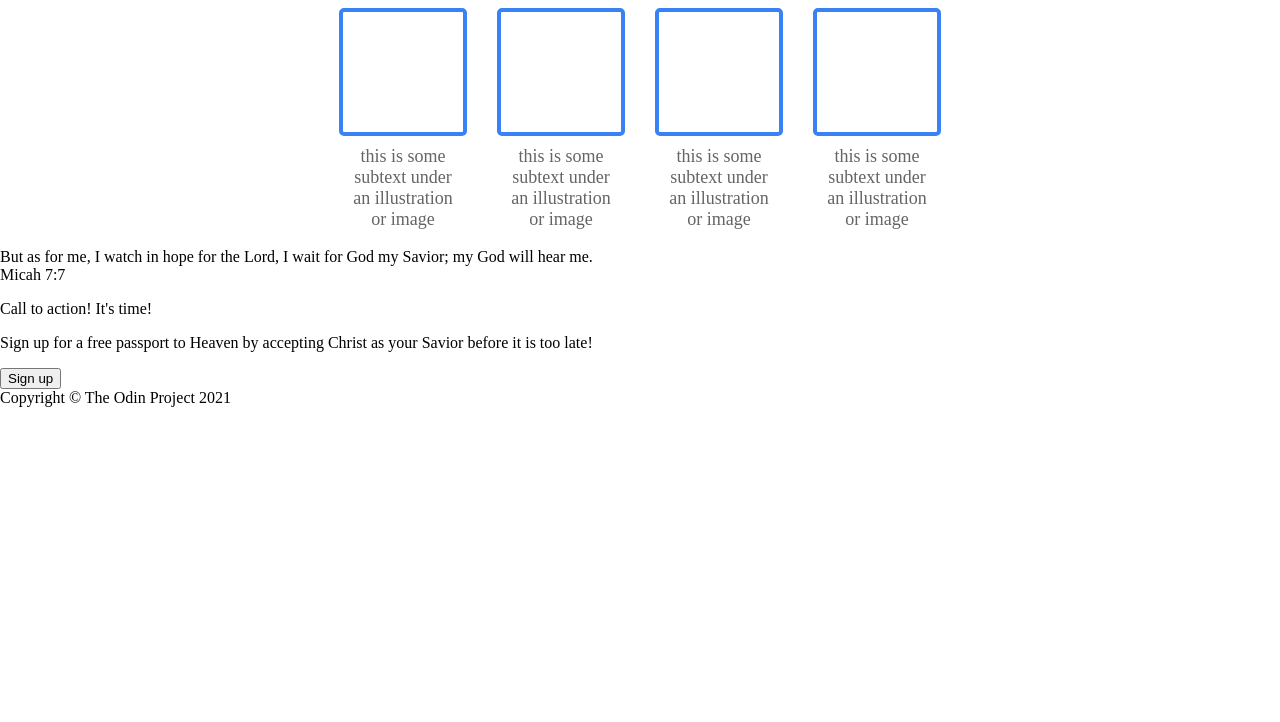
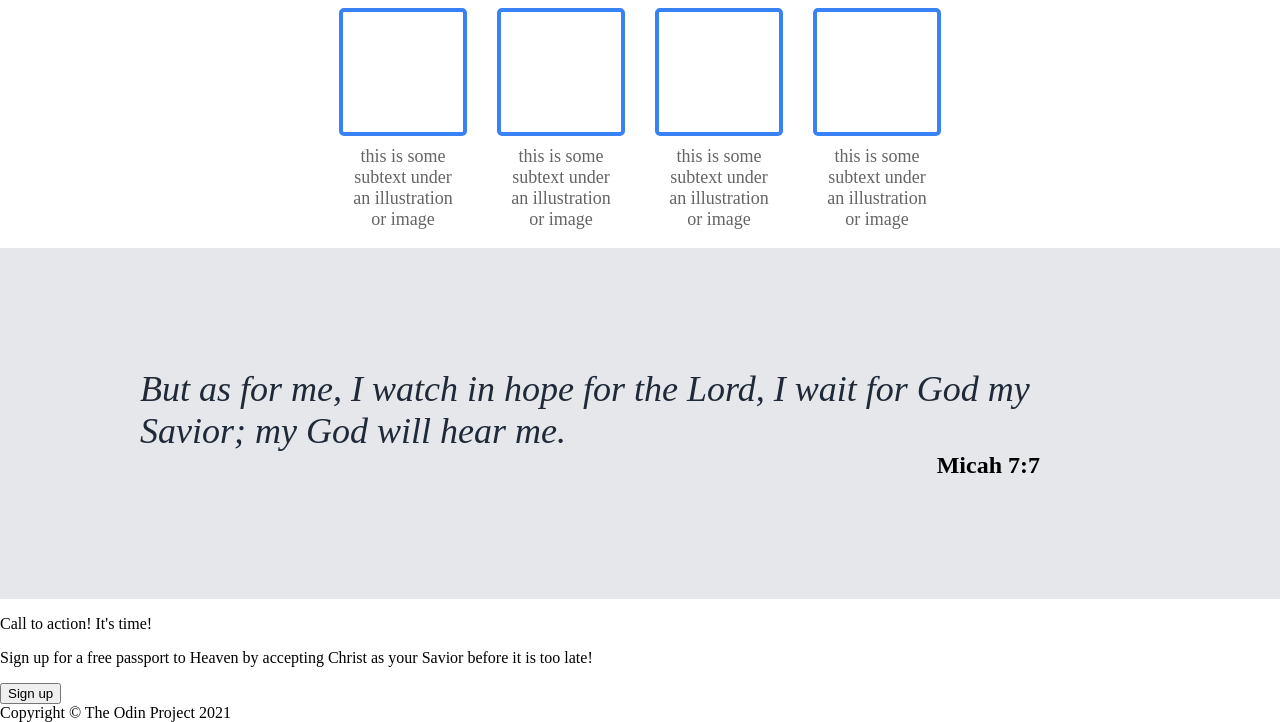
Before and after one commit to Mr-MichaelK/odin-landing-page, a plain HTML site: page root/index.html in a window 1280 px wide. Shown: the part 546-1268 px from the top of the page. Before the commit the page ends 953 px from the top, so only its background shows below. Drawn offline with Linux system fonts and the light colour scheme.

Commit message:
Style the quote section

```diff
--- a/root/index.html
+++ b/root/index.html
@@ -53,12 +53,14 @@
             </div>
         </div>
         <div class="quote-container">
+            <div class="quote-wrapper">
                 <div class="quote">
                     But as for me, I watch in hope for the Lord, I wait for God
                     my Savior; my God will hear me.
                 </div>
                 <div class="quote-author" id="bold">
                     Micah 7:7
+                </div>
             </div>
         </div>
         <div class="call-to-action">
--- a/root/style.css
+++ b/root/style.css
@@ -130,6 +130,7 @@ a {
     gap: 30px; /* Adjust gap between boxes */
     flex-wrap: wrap;
     justify-content: center;
+    flex: 1;
 }
 
 .box-wrapper {
@@ -158,3 +159,34 @@ a {
     max-width: 100px;
     flex-wrap: wrap;
 }
+
+.quote-container {
+    display: flex;
+    background-color: #e5e7eb;
+    justify-content: center;
+    align-items: center;
+    padding: 120px;
+    flex: 1;
+}
+
+.quote {
+    font-size: 36px;
+    font-style: italic;
+    color: #1f2937;
+}
+
+.quote-wrapper {
+    display: flex;
+    flex-direction: column;
+    flex-wrap: wrap;
+    justify-content: center;
+    align-items: center;
+    max-width: 1000px;
+}
+
+.quote-author {
+    align-self: flex-end;
+    font-weight: bold;
+    font-size: 24px;
+    margin-right: 100px;
+}
```
Lines whose indentation alone changed are shown as unchanged.
